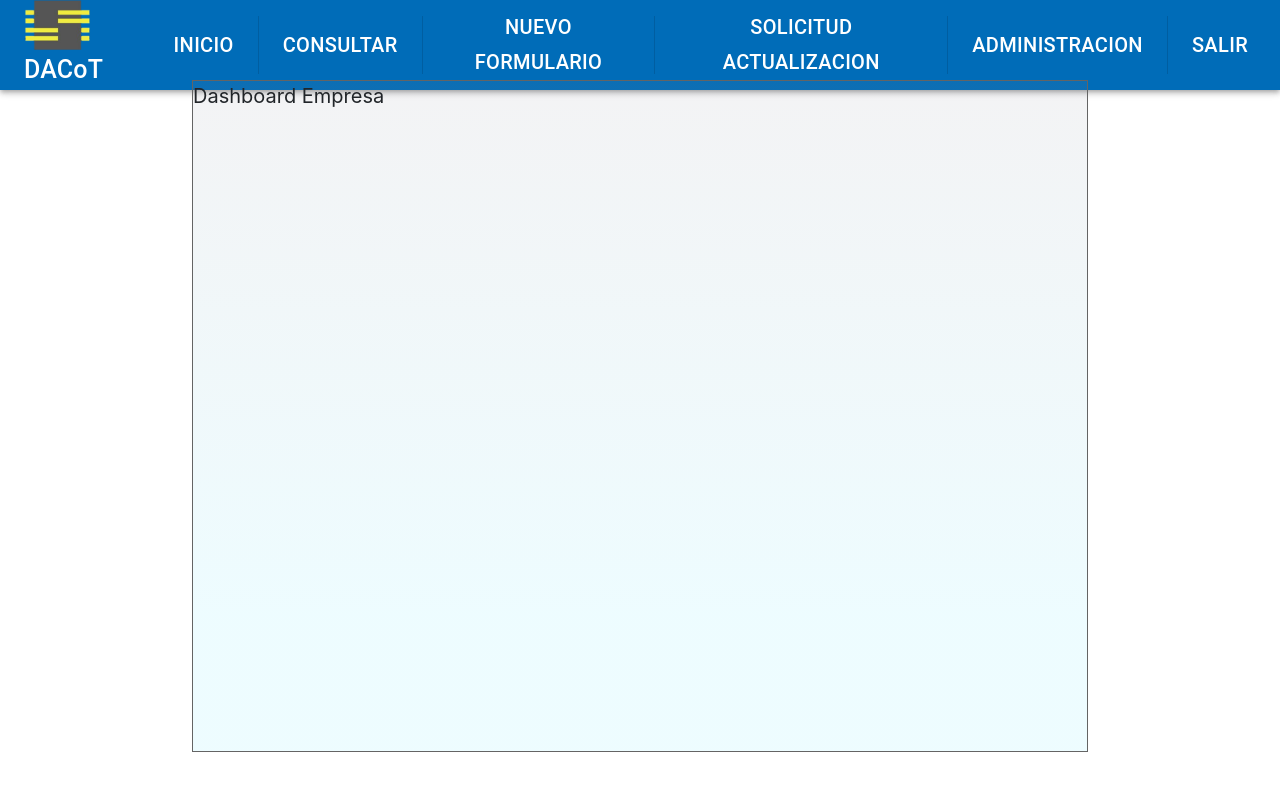
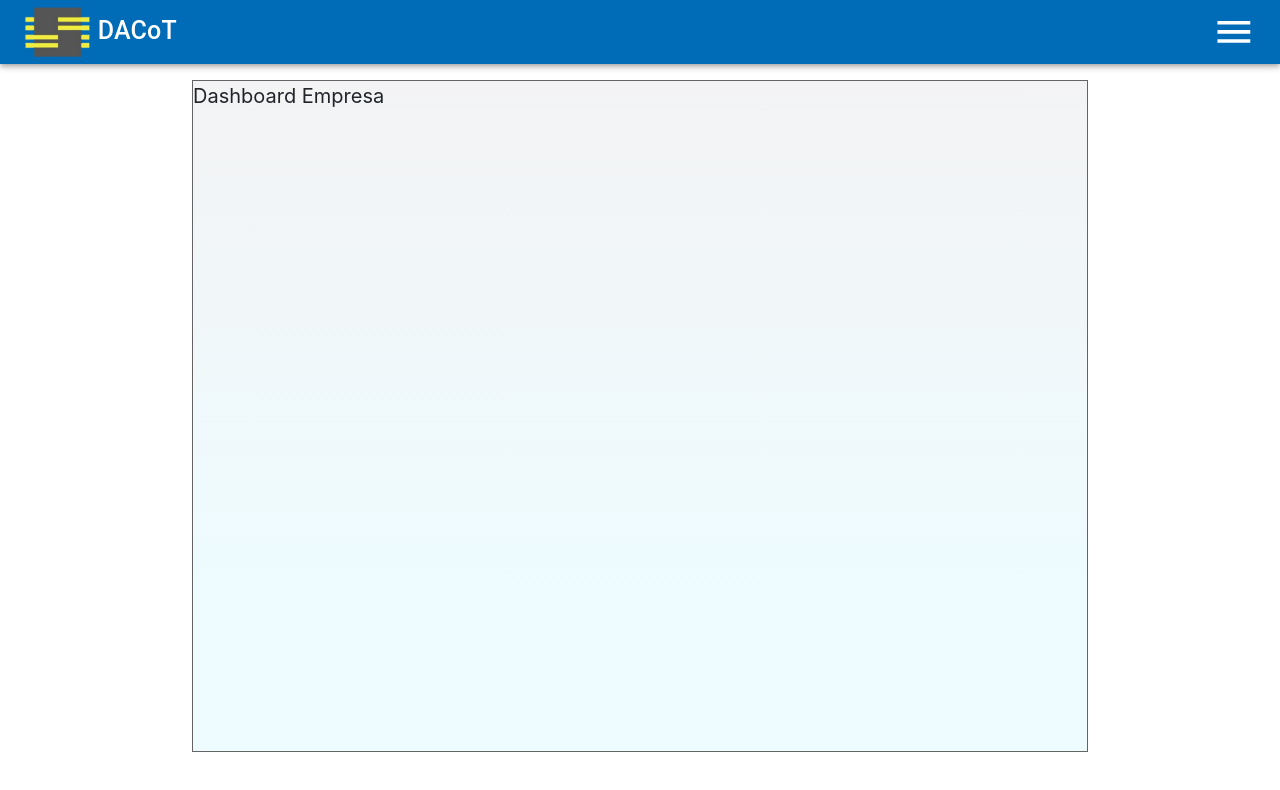
Before and after one commit to DACoT-UOCT/frontend, a React (Create React App) app: page / in a window 1280 px wide. Shown: the top 790 px of the page. Built offline with nearby package versions, Linux system fonts and the light colour scheme.

Commit message:
menu-hamburguesa

```diff
--- a/package.json
+++ b/package.json
@@ -4,6 +4,7 @@
   "private": true,
   "dependencies": {
     "@material-ui/core": "^4.11.0",
+    "@material-ui/icons": "^4.9.1",
     "@react-pdf/renderer": "^1.6.9",
     "@testing-library/jest-dom": "^4.2.4",
     "@testing-library/react": "^9.5.0",
--- a/src/components/shared/Campos/Documentacion.js
+++ b/src/components/shared/Campos/Documentacion.js
@@ -76,7 +76,7 @@ const Documentacion = (props) => {
         <CustomInput
           className="boton-file"
           type="file"
-          label={"" || "Adjuntar imgagen"}
+          label={"" || "Adjuntar imagen"}
           onChange={(e) => {
             const file = e.target.files[0];
             const reader = new FileReader();
--- a/src/components/shared/Header.js
+++ b/src/components/shared/Header.js
@@ -1,4 +1,4 @@
-import React, { useContext } from "react";
+import React, { useContext, useState } from "react";
 
 import { makeStyles } from "@material-ui/core/styles";
 import Link from "@material-ui/core/Link";
@@ -7,8 +7,11 @@ import Toolbar from "@material-ui/core/Toolbar";
 import Typography from "@material-ui/core/Typography";
 import Button from "@material-ui/core/Button";
 import Divider from "@material-ui/core/Divider";
+import MenuIcon from '@material-ui/icons/Menu';
 
 import "../../App.css";
+import styles from './Header.module.css';
+
 import { DispatchContext } from "../App";
 import { unstable_batchedUpdates } from "react-dom";
 
@@ -29,6 +32,8 @@ const useStyles = makeStyles((theme) => ({
 const Header = () => {
   const dispatch = useContext(DispatchContext);
   const classes = useStyles();
+
+  const [show, setShow] = useState(false);
   return (
     <div className={classes.root}>
       <AppBar position="static" classes={{ "background-color": "#006cb8" }}>
@@ -43,34 +48,37 @@ const Header = () => {
             />{" "}
             DACoT
           </Typography>
-          <div className={classes.grow} />
-          <Link className="links" href="/">
-            <Button color="inherit">Inicio</Button>
+
+          {show ?
+            <>
+            <div className={styles.menu}>
+              <Link className={styles.link} href="/">
+                <span>Inicio</span>
               </Link>
-          <Divider orientation="vertical" flexItem />
-          <Link className="links" href="/consulta">
-            <Button color="inherit">Consultar</Button>
+              <Link className={styles.link} href="/consulta">
+                <span>Consultar</span>
               </Link>
-          <Divider orientation="vertical" flexItem />
-          <Link className="links" href="/nuevo/instalacion">
-            <Button color="inherit">Nuevo Formulario</Button>
+              <Link className={styles.link} href="/nuevo/instalacion">
+                <span>Nuevo Formulario</span>
               </Link>
-          <Divider orientation="vertical" flexItem />
-          <Link className="links" href="/nuevo/actualizacion">
-            <Button color="inherit">Solicitud actualizacion</Button>
+              <Link className={styles.link} href="/nuevo/actualizacion">
+                <span>Solicitud actualizacion</span>
               </Link>
-          <Divider orientation="vertical" flexItem />
-          <Link className="links" href="/administracion">
-            <Button color="inherit">Administracion</Button>
+              <Link className={styles.link} href="/administracion">
+                <span>Administracion</span>
               </Link>
-          <Divider orientation="vertical" flexItem />
-          <Link className="links" href="/">
-            <Button
+              <Link className={styles.link} href="/">
+                <button
                   color="inherit"
                   onClick={() => dispatch({ type: "logOut" })}>
                   SALIR
-            </Button>
+                </button>
               </Link>
+            </div>
+            <div onClick={() => setShow(false)} className={styles.back}></div>
+            </>
+          : <MenuIcon onClick={() => setShow(true)} className={styles.icon} fontSize="large"/>}
+
         </Toolbar>
       </AppBar>
     </div>
--- /dev/null
+++ b/src/components/shared/Header.module.css
@@ -0,0 +1,46 @@
+.menu {
+    display: flex;
+    position: fixed;
+    right: 0;
+    top: 0;
+    z-index: 100;
+    height: 100vh;
+    background-color: #006cb8;
+    flex-direction: column;
+    padding: 1rem 2rem;
+}
+
+.back {
+    position: fixed;
+    width: 100vw;
+    height: 100vh;
+    top: 0;
+    left: 0;
+    z-index: 90;
+    background-color: rgba(49, 49, 49, 0.527);
+}
+
+
+.link {
+    margin-bottom: 1rem !important;
+    transition: all 0.2s;
+}
+
+.link span{
+    color: white;
+    text-decoration: none;
+}
+
+.link:hover {
+    text-decoration: none !important;
+    transform: scale(1.1);
+}
+
+.icon {
+    transition: all 0.2s;
+}
+
+.icon:hover {
+    transform: scale(1.1);
+    cursor: pointer;
+}
```
Also changed, not shown: 1 other file (tests, documents, lock files or other folders). Lines whose indentation alone changed are shown as unchanged.
